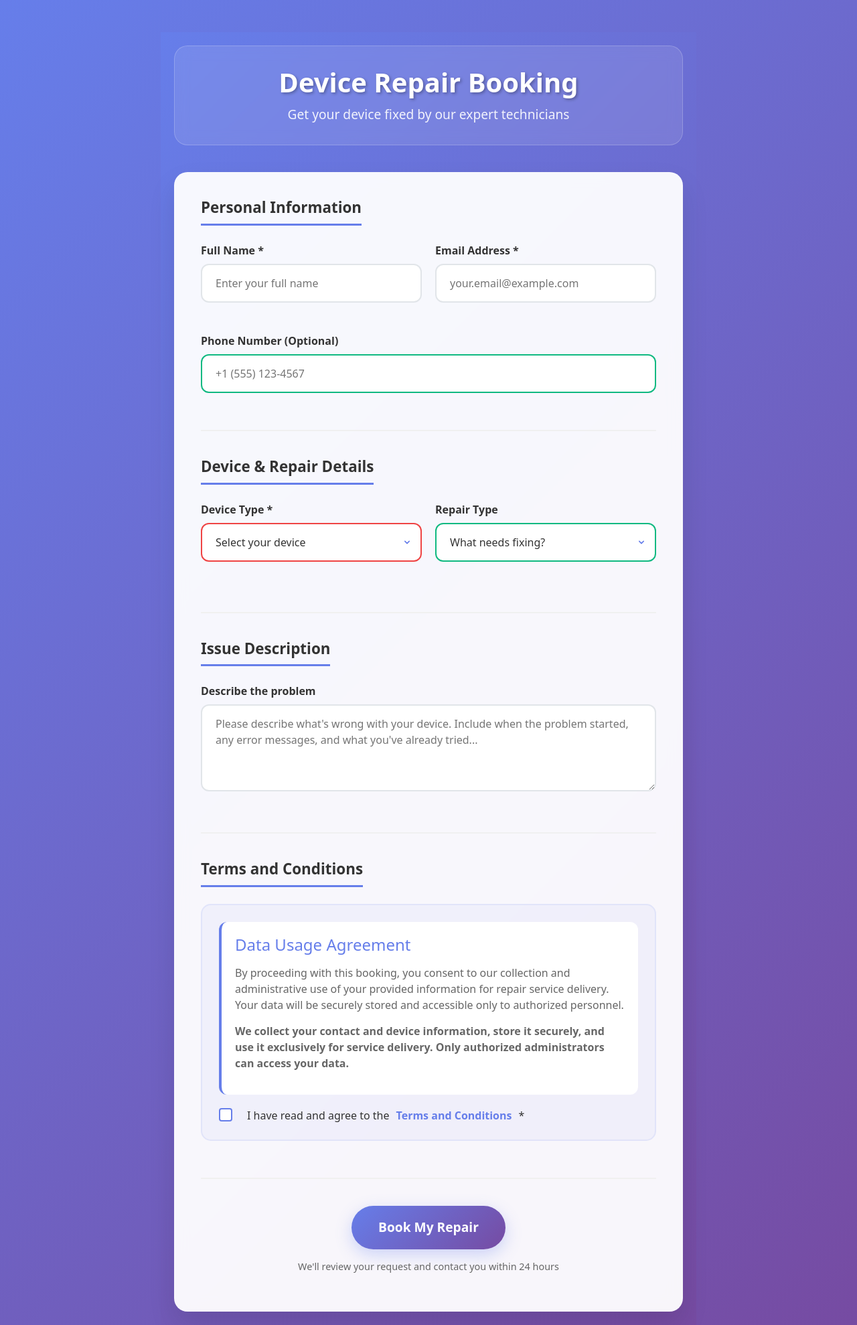
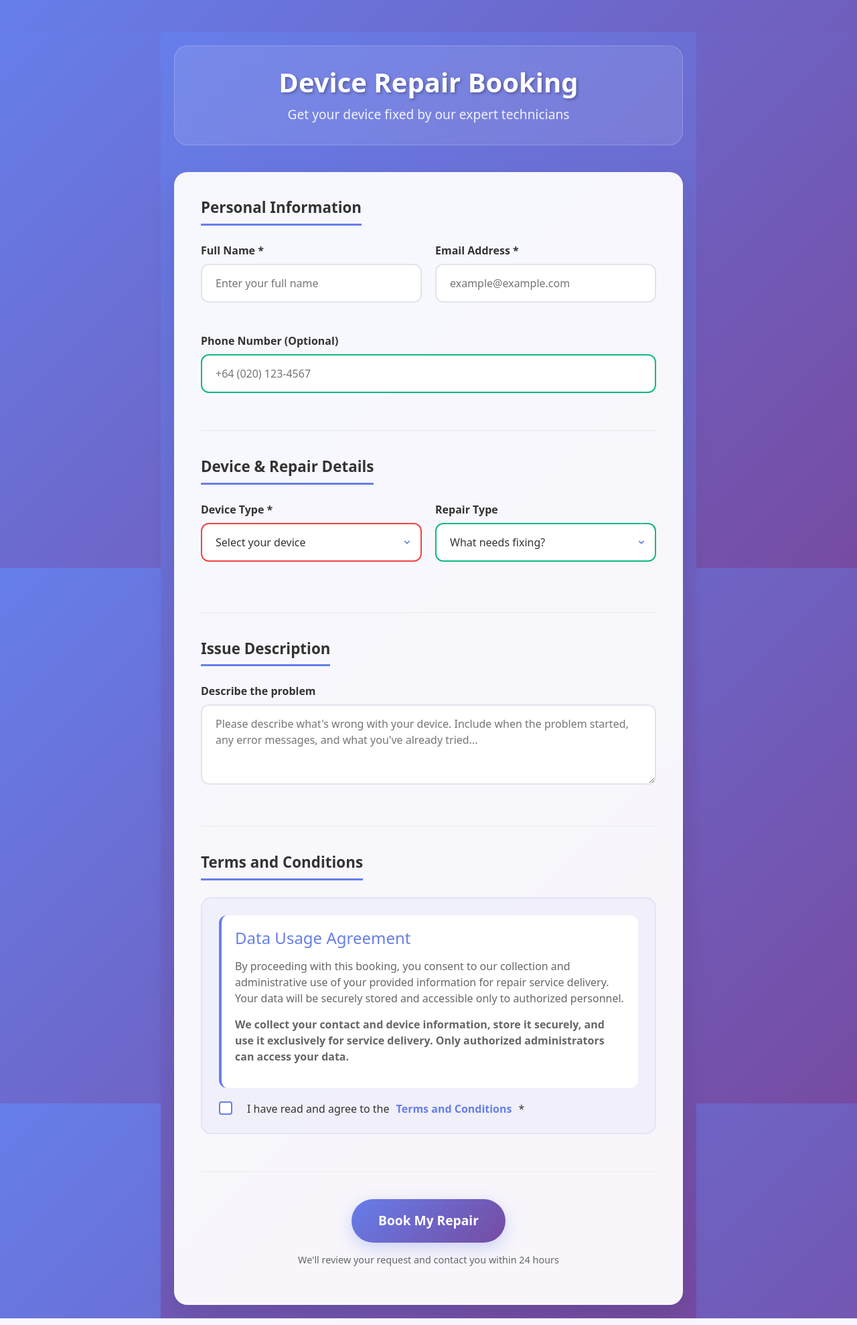
Before and after one commit to RickG9/FixitNZ, a Flask app: page / in a window 1280 px wide. Shown: the whole page at 67% size. Run offline with Flask 3, Linux system fonts and the light colour scheme.

Commit message:
Prepare app for deployment and UI improvements
Added Procfile, requirements.txt, and runtime.txt for deployment compatibility. Updated app.py for production settings, including secure secret key, port configuration, and database initialization. Improved gradient background and overscroll behavior in base templates. Updated booking form placeholders and reduced textarea rows for better user experience.

```diff
--- a/app.py
+++ b/app.py
@@ -8,12 +8,12 @@
 import hashlib
 
 app = Flask(__name__)
-app.secret_key = 'your-secret-key-here'  # Change this to a secure random key
+app.secret_key = 'hAcgqVoa+evvQeX3g/RiciTJk0m1fzlAuZysqpwbmU+7mmD8gc9JLtQP2hLBqwCZ'  # Change this to a secure random key
 DATABASE = 'bookings.db'
 
 # Admin credentials and session management
-ADMIN_USERNAME = 'admin'
-ADMIN_PASSWORD = 'admin'
+ADMIN_USERNAME = 'admin' # Please change this to a secure username
+ADMIN_PASSWORD = 'admin' # Please change this to a secure password
 ADMIN_SESSIONS = {}  # Store active admin sessions
 
 def generate_session_token():
@@ -152,8 +152,6 @@
     if not validate_admin_session():
         flash('Please log in first', 'error')
         return redirect(url_for('admin_view'))
-        flash('Please log in first', 'error')
-        return redirect(url_for('admin_view'))
 
     # Get all bookings from database
     bookings = get_all_bookings()
@@ -195,6 +193,9 @@
 def terms_and_conditions():
     return render_template('terms.html')
 
+# Initialize database when module is imported (for production)
+init_db()
+
 if __name__ == '__main__':
-    init_db()  # Initialize database on startup
-    app.run(debug=True)
+    port = int(os.environ.get('PORT', 5000))
+    app.run(host='0.0.0.0', port=port, debug=False)
--- /dev/null
+++ b/requirements.txt
@@ -0,0 +1,2 @@
+Flask==2.3.3
+gunicorn==21.2.0
--- /dev/null
+++ b/runtime.txt
@@ -0,0 +1 @@
+python-3.11.0
--- a/templates/base.html
+++ b/templates/base.html
@@ -14,12 +14,16 @@
     integrity="sha256-20nQCchB9co0qIjJZRGuk2/Z9VM+kNiyxNV1lvTlZBo="
     crossorigin=""></script>
   <style>
-    body {
+    html, body {
       background: linear-gradient(135deg, #667eea 0%, #764ba2 100%);
       color: #212529;
       min-height: 100vh;
       margin: 0;
       padding: 0;
+      /* Prevent overscroll white background */
+      overscroll-behavior: none;
+      /* Ensure gradient covers full viewport */
+      background-attachment: fixed;
     }
     .container {
       background: transparent;
--- a/templates/base_admin.html
+++ b/templates/base_admin.html
@@ -8,12 +8,16 @@
   <link rel="icon" type="image/x-icon" href="{{ url_for('static', filename='images/logo.ico') }}">
   <link rel="stylesheet" href="https://cdn.jsdelivr.net/npm/bootstrap@5.3.0/dist/css/bootstrap.min.css">
   <style>
-    body {
+    html, body {
       background: linear-gradient(135deg, #667eea 0%, #764ba2 100%);
       color: #212529;
       min-height: 100vh;
       margin: 0;
       padding: 0;
+      /* Prevent overscroll white background */
+      overscroll-behavior: none;
+      /* Ensure gradient covers full viewport */
+      background-attachment: fixed;
     }
     .container {
       background: transparent;
--- a/templates/booking_form.html
+++ b/templates/booking_form.html
@@ -34,7 +34,7 @@
                         Email Address *
                     </label>
                     <input type="email" class="form-input" id="email" name="email"
-                           placeholder="your.email@example.com" required>
+                           placeholder="example@example.com" required>
                 </div>
             </div>
             <div class="form-group">
@@ -42,7 +42,7 @@
                     Phone Number (Optional)
                 </label>
                 <input type="tel" class="form-input" id="phone" name="phone"
-                       placeholder="+1 (555) 123-4567">
+                       placeholder="+64 (020) 123-4567">
             </div>
         </div>
 
@@ -88,7 +88,7 @@
                 <label for="issue" class="form-label">
                     Describe the problem
                 </label>
-                <textarea class="form-textarea" id="issue" name="issue" rows="4"
+                <textarea class="form-textarea" id="issue" name="issue" rows="1"
                           placeholder="Please describe what's wrong with your device. Include when the problem started, any error messages, and what you've already tried..."></textarea>
             </div>
         </div>
@@ -111,7 +111,7 @@
                         <input type="checkbox" id="terms_accepted" name="terms_accepted" required class="terms-checkbox">
                         <label for="terms_accepted" class="checkbox-label">
                             <span class="checkmark"></span>
-                            I have read and agree to the <a href="/terms" target="_blank" style="color: #667eea;">Terms and Conditions</a> *
+                            I have read and agree to the<a href="/terms" target="_blank" style="color: #667eea;">Terms and Conditions</a> *
                         </label>
                     </div>
                 </div>
```
Also changed, not shown: bookings.db, 1 other file.
